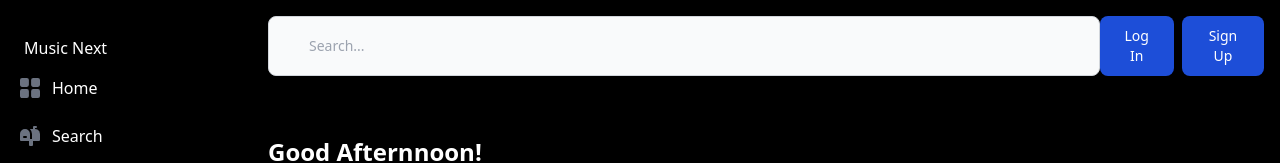
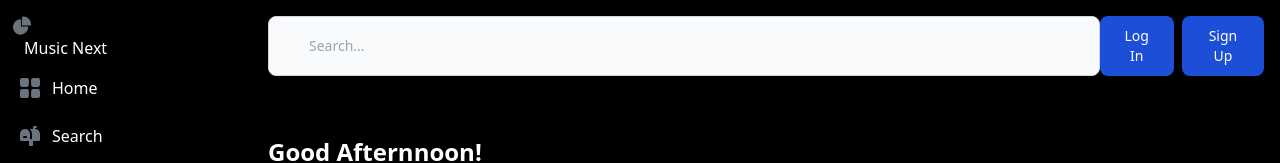
Before and after one commit to vishva7/MusicApp, a React (Create React App) app: page / in a window 1280 px wide. Shown: the top 163 px of the page. Built offline with nearby package versions, Linux system fonts and the light colour scheme.

Commit message:
modified

```diff
--- a/src/components/Sidebar.js
+++ b/src/components/Sidebar.js
@@ -34,14 +34,14 @@ const Sidebar = () => {
             <li>
 
                 <svg
-                  class="w-5 h-5 text-gray-500  "
+                  class="flex-shrink-0 w-5 h-5 text-gray-500 transition duration-75 dark:text-gray-400 group-hover:text-gray-900 dark:group-hover:text-white"
                   aria-hidden="true"
                   xmlns="http://www.w3.org/2000/svg"
-                  // fill="currentColor"
+                  fill="currentColor"
                   viewBox="0 0 22 21"
                 >
-                  {/* <path d="M16.975 11H10V4.025a1 1 0 0 0-1.066-.998 8.5 8.5 0 1 0 9.039 9.039.999.999 0 0 0-1-1.066h.002Z" /> */}
-                  {/* <path d="M12.5 0c-.157 0-.311.01-.565.027A1 1 0 0 0 11 1.02V10h8.975a1 1 0 0 0 1-.935c.013-.188.028-.374.028-.565A8.51 8.51 0 0 0 12.5 0Z" /> */}
+                  <path d="M16.975 11H10V4.025a1 1 0 0 0-1.066-.998 8.5 8.5 0 1 0 9.039 9.039.999.999 0 0 0-1-1.066h.002Z" />
+                  <path d="M12.5 0c-.157 0-.311.01-.565.027A1 1 0 0 0 11 1.02V10h8.975a1 1 0 0 0 1-.935c.013-.188.028-.374.028-.565A8.51 8.51 0 0 0 12.5 0Z" />
                 </svg>
                 <span class="ml-3 text-white ">
                   Music Next
```
